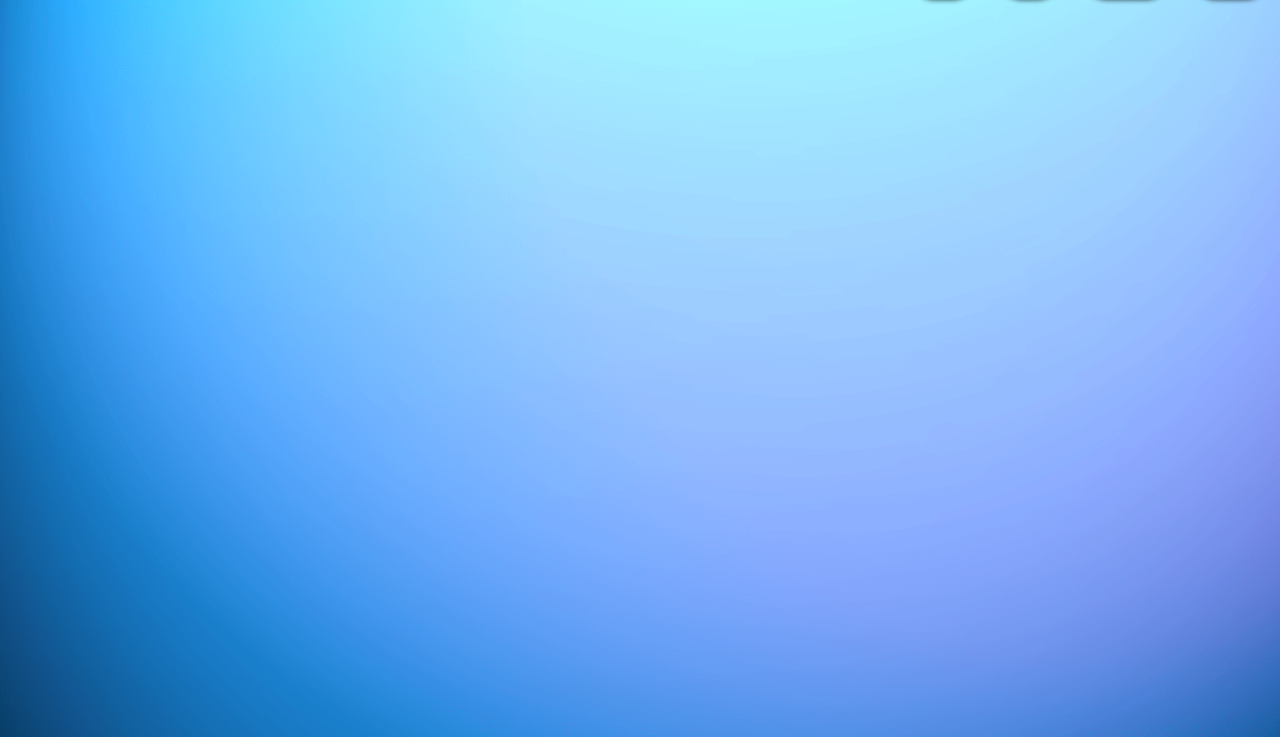
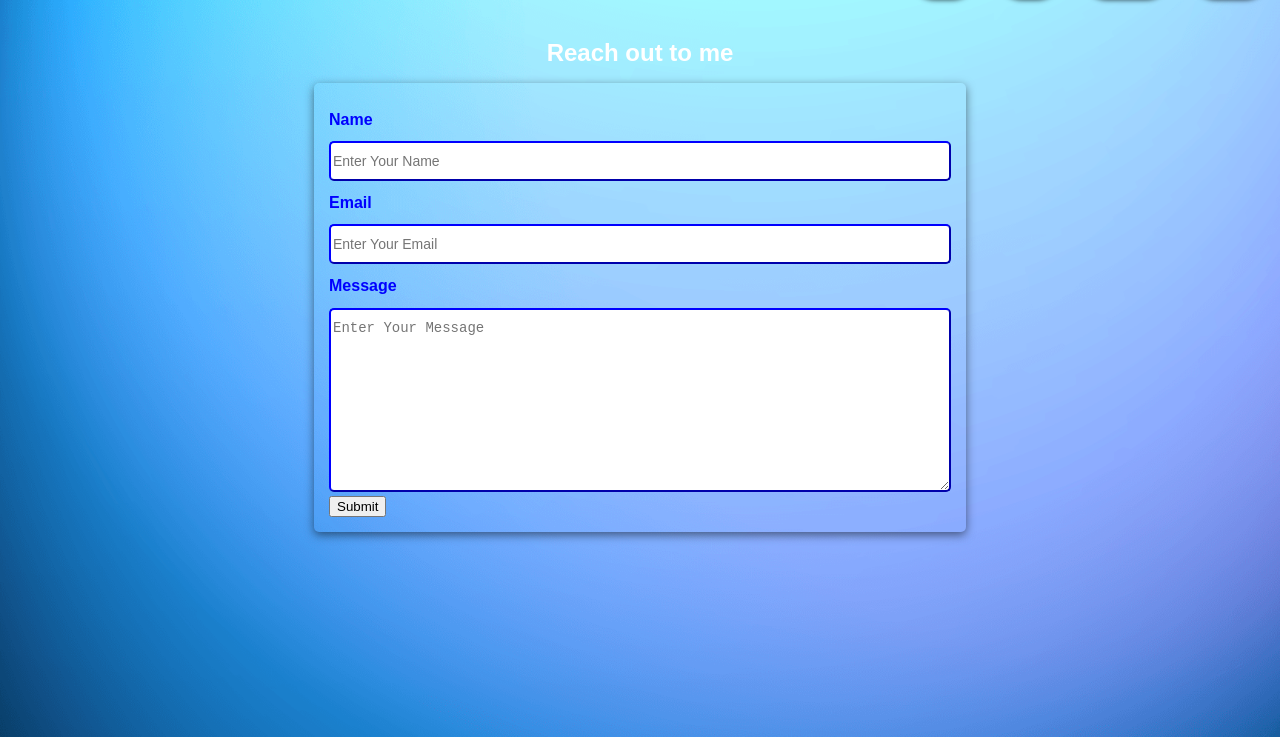
Before and after one commit to JoshWis/portfolio-website, a plain HTML site: page contact.html in a window 1280 px wide. Shown: the part 63-800 px from the top of the page. Drawn offline with Linux system fonts and the light colour scheme.

Commit message:
contact changes

```diff
--- a/contact.html
+++ b/contact.html
@@ -12,6 +12,54 @@
         <li><a href="projects.html">Projects</a></li>
         <li><a href="contact.html">Contact</a></li>
     </nav>
-
+    <section class="contact" id="contact">
+        <h2>Reach out to me</h2>
+        <div class="contact-form-container">
+        <div class="contact-form">
+            <form action="https://formspree.io/f/xyylngw" method="POST">
+            <div class="form-control">
+                <label for="name">Name</label>
+                <input
+                type="text"
+                id="name"
+                name="sender-name"
+                placeholder="Enter Your Name"
+                class="input-field"
+                required
+                />
+            </div>
+            <div class="form-control">
+                <label for="email">Email</label>
+                <input
+                type="email"
+                id="email"
+                name="sender-email"
+                placeholder="Enter Your Email"
+                class="input-field"
+                required
+                />
+            </div>
+            <div class="form-control">
+                <label for="message">Message</label>
+                <textarea
+                id="message"
+                cols="60"
+                rows="10"
+                placeholder="Enter Your Message"
+                name="message"
+                class="input-field"
+                required
+                ></textarea>
+            </div>
+            <input
+                type="submit"
+                value="Submit"
+                id="submit-btn"
+                class="submit-btn"
+            />
+            </form>
+        </div>
+        </div>
+    </section>
 </body>
 </html>
--- a/main.css
+++ b/main.css
@@ -132,3 +132,42 @@ h3 {
 }
 
 /* --------------- Class - Less specific --------------- */
+
+.contact {
+    margin-top: 32px;
+}
+
+.contact h2 {
+    text-align: center;
+    margin-bottom: 16px;
+}
+
+.contact-form-container {
+    max-width: 652px;
+    margin: 0 auto;
+    padding: 15px;
+    border-radius: 5px;
+    box-shadow: 0 3px 10px rgba(0, 0, 0, 0.5);
+}
+
+.contact-form-container label {
+    line-height: 43.2px;
+    font-weight: bold;
+    color: blue;
+}
+
+.contact-form-container textarea {
+    min-height: 100px;
+    font-size: 14px;
+}
+
+.contact-form-container .input-field {
+    width: 100%;
+    padding-top: 10px;
+    padding-bottom: 10px;
+    border-radius: 5px;
+    border: none;
+    border: 2px outset blue;
+    font-size: 14px;
+    outline: none;
+}
```
